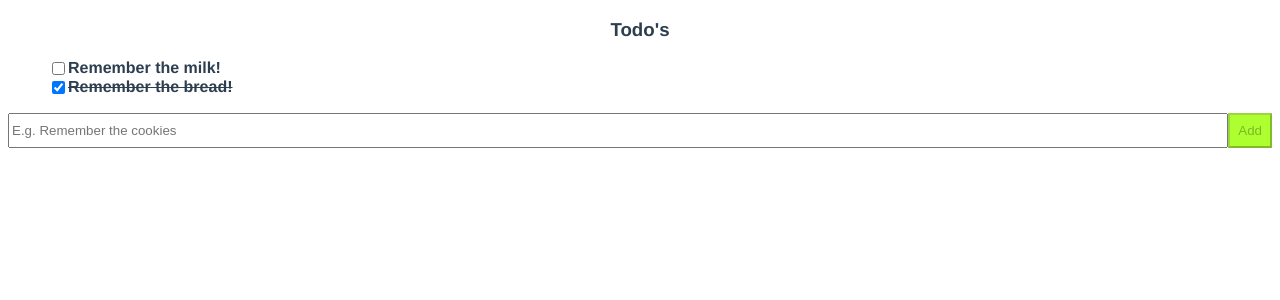
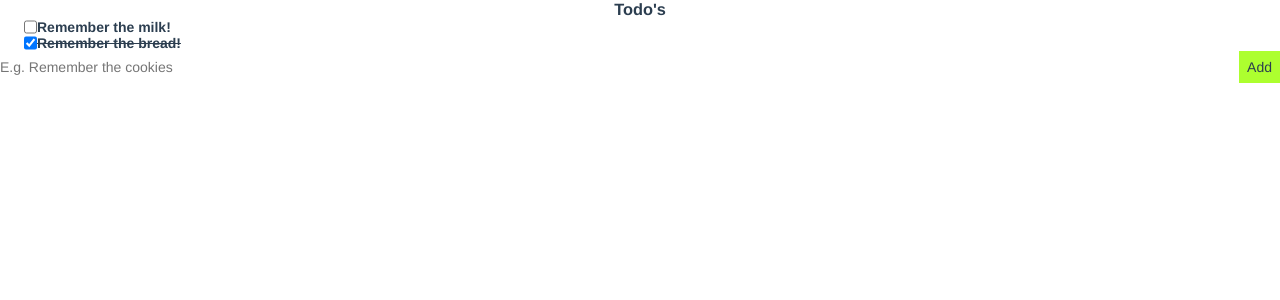
Before and after one commit to Anima-t3d/vue-todo, a Vue app: page / in a window 1280 px wide. Shown: the top 300 px of the page. Built offline with nearby package versions, Linux system fonts and the light colour scheme.

Commit message:
Add vuetify

```diff
--- a/package.json
+++ b/package.json
@@ -9,10 +9,12 @@
     "test:unit": "vue-cli-service test:unit"
   },
   "dependencies": {
+    "material-design-icons-iconfont": "^4.0.5",
     "register-service-worker": "^1.6.2",
     "uuid": "^3.3.2",
     "vue": "^2.6.6",
     "vue-router": "^3.0.1",
+    "vuetify": "^1.5.6",
     "vuex": "^3.0.1"
   },
   "devDependencies": {
--- a/src/App.vue
+++ b/src/App.vue
@@ -5,6 +5,9 @@
 </template>
 
 <style lang="scss">
+$material-design-icons-font-path: "~material-design-icons-iconfont/dist/fonts/";
+
+@import "~material-design-icons-iconfont/src/material-design-icons";
 #app {
   font-family: "Avenir", Helvetica, Arial, sans-serif;
   -webkit-font-smoothing: antialiased;
--- a/src/main.js
+++ b/src/main.js
@@ -3,6 +3,10 @@ import App from "./App.vue";
 import router from "./router";
 import store from "./store";
 import "./registerServiceWorker";
+import Vuetify from "vuetify";
+import "vuetify/dist/vuetify.min.css";
+
+Vue.use(Vuetify);
 
 Vue.config.productionTip = false;
 
```
Also changed, not shown: 1 other file (tests, documents, lock files or other folders).
